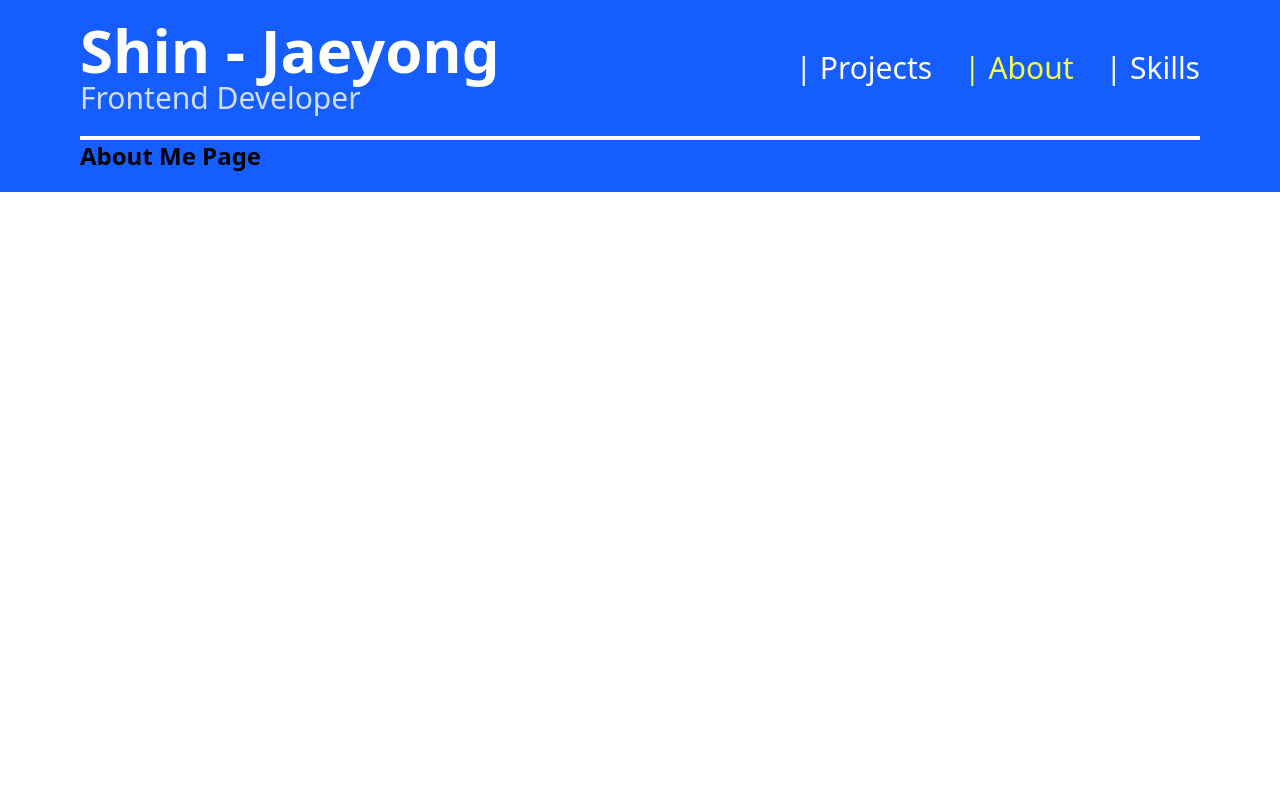
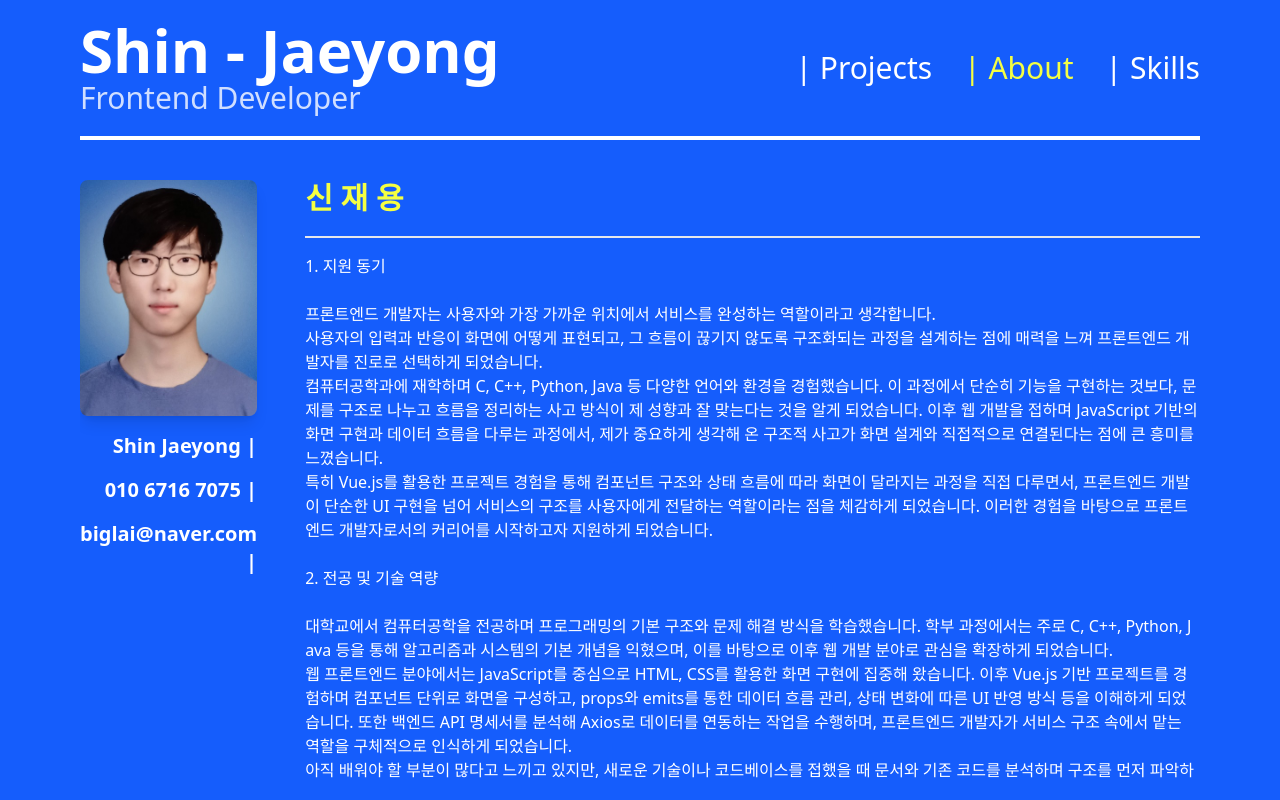
Before and after one commit to FoggyCaligo/Portfolio, a Vue app: page /about in a window 1280 px wide. Built offline with nearby package versions, Linux system fonts and the light colour scheme.

Commit message:
add - About page (pc ver

```diff
--- /dev/null
+++ b/src/components/AboutPage/ProfileDesktop.vue
@@ -0,0 +1,10 @@
+
+
+<template>
+  <div class="w-fill h-full">
+    <img src="../../assets/profile_img.jpg" alt="Profile Image" class="w-full h-auto rounded-lg shadow-lg"/>
+    <h1 class="mt-4 text-xl font-bold text-end text-white"> Shin Jaeyong |</h1>
+    <h1 class="mt-4 text-xl font-bold text-end text-white"> 010 6716 7075 |</h1>
+    <h1 class="mt-4 text-xl font-bold text-end text-white"> biglai@naver.com |</h1>
+  </div>
+</template>
--- /dev/null
+++ b/src/components/AboutPage/ProfileMobile.vue
@@ -0,0 +1,21 @@
+<script setup lang="ts">
+// import { ref } from 'vue';
+
+const btnClass = 'w-full h-fit text-center text-lg text-surface p-2';
+
+// const profileInfo = ref({
+//   name: 'Shin Jaeyong',
+//   contact: '010 6716 7075',
+//   email: 'biglai@naver.com'
+// });
+
+
+</script>
+
+<template>
+  <div class="w-full h-fit flex flex-row">
+    <div :class="btnClass" class="">Profile</div>
+    <div class="">|</div>
+    <div :class="btnClass" class="">Contact</div>
+  </div>
+</template>
--- a/src/components/TimeLine.vue
+++ b/src/components/ProjectsPage/TimeLine.vue
@@ -1,5 +1,5 @@
 <script setup lang="ts">
-  import type { TimelineItem } from '../data/timeLine'
+  import type { TimelineItem } from '../../data/timeLine'
   import TimeLineDesktop from './TimeLineDesktop.vue';
   import TimeLineMobile from './TimeLineMobile.vue';
 
--- a/src/components/TimeLineDesktop.vue
+++ b/src/components/ProjectsPage/TimeLineDesktop.vue
@@ -1,7 +1,7 @@
 <script setup lang="ts">
   import { ref } from 'vue'
-  import type { TimelineItem } from '../data/timeLine'
-  import { useScrollIntoView } from '../composables/useScrollIntoView'
+  import type { TimelineItem } from '../../data/timeLine'
+  import { useScrollIntoView } from '../../composables/useScrollIntoView'
   const props = defineProps<{
     items: TimelineItem[]
     selectedItem: TimelineItem | undefined
--- a/src/components/TimeLineMobile.vue
+++ b/src/components/ProjectsPage/TimeLineMobile.vue
@@ -1,7 +1,7 @@
 <script setup lang="ts">
   import { ref } from 'vue'
-  import type { TimelineItem } from '../data/timeLine'
-  import { useScrollIntoView } from '../composables/useScrollIntoView'
+  import type { TimelineItem } from '../../data/timeLine'
+  import { useScrollIntoView } from '../../composables/useScrollIntoView'
 
 
   const props = defineProps<{
--- a/src/pages/AboutPage.vue
+++ b/src/pages/AboutPage.vue
@@ -1,10 +1,50 @@
 <script setup lang="ts">
+import ProfileDesktop from '../components/AboutPage/ProfileDesktop.vue';
+import ProfileMobile from '../components/AboutPage/ProfileMobile.vue';
 
 </script>
 
 
 <template>
-    <div class="text-2xl font-bold">
-      About Me Page
+    <div class="flex md:flex-row flex-col overflow-hidden justify-between h-[calc(100dvh-var(--nav-h))]  md:pt-10 pt-0">
+      <div class="md:w-fit md:h-full w-full h-fit">
+        <ProfileDesktop class="hidden md:block"/>
+        <ProfileMobile class="block md:hidden"/>
+      </div>
+
+      <div>
+        <div class="w-full h-full pl-0 md:pl-12 overflow-y-scroll scrollbar-hide">
+          <h3 class="w-full md:text-3xl text-2xl font-bold mb-4 text-yellow border-b-2 pb-5">
+            신 재 용
+          </h3>
+          <p class="text-surface break-all whitespace-pre-line">
+            {{
+              `1. 지원 동기
+
+              프론트엔드 개발자는 사용자와 가장 가까운 위치에서 서비스를 완성하는 역할이라고 생각합니다.
+              사용자의 입력과 반응이 화면에 어떻게 표현되고, 그 흐름이 끊기지 않도록 구조화되는 과정을 설계하는 점에 매력을 느껴 프론트엔드 개발자를 진로로 선택하게 되었습니다.
+              컴퓨터공학과에 재학하며 C, C++, Python, Java 등 다양한 언어와 환경을 경험했습니다. 이 과정에서 단순히 기능을 구현하는 것보다, 문제를 구조로 나누고 흐름을 정리하는 사고 방식이 제 성향과 잘 맞는다는 것을 알게 되었습니다. 이후 웹 개발을 접하며 JavaScript 기반의 화면 구현과 데이터 흐름을 다루는 과정에서, 제가 중요하게 생각해 온 구조적 사고가 화면 설계와 직접적으로 연결된다는 점에 큰 흥미를 느꼈습니다.
+              특히 Vue.js를 활용한 프로젝트 경험을 통해 컴포넌트 구조와 상태 흐름에 따라 화면이 달라지는 과정을 직접 다루면서, 프론트엔드 개발이 단순한 UI 구현을 넘어 서비스의 구조를 사용자에게 전달하는 역할이라는 점을 체감하게 되었습니다. 이러한 경험을 바탕으로 프론트엔드 개발자로서의 커리어를 시작하고자 지원하게 되었습니다.
+
+              2. 전공 및 기술 역량
+
+              대학교에서 컴퓨터공학을 전공하며 프로그래밍의 기본 구조와 문제 해결 방식을 학습했습니다. 학부 과정에서는 주로 C, C++, Python, Java 등을 통해 알고리즘과 시스템의 기본 개념을 익혔으며, 이를 바탕으로 이후 웹 개발 분야로 관심을 확장하게 되었습니다.
+              웹 프론트엔드 분야에서는 JavaScript를 중심으로 HTML, CSS를 활용한 화면 구현에 집중해 왔습니다. 이후 Vue.js 기반 프로젝트를 경험하며 컴포넌트 단위로 화면을 구성하고, props와 emits를 통한 데이터 흐름 관리, 상태 변화에 따른 UI 반영 방식 등을 이해하게 되었습니다. 또한 백엔드 API 명세서를 분석해 Axios로 데이터를 연동하는 작업을 수행하며, 프론트엔드 개발자가 서비스 구조 속에서 맡는 역할을 구체적으로 인식하게 되었습니다.
+              아직 배워야 할 부분이 많다고 느끼고 있지만, 새로운 기술이나 코드베이스를 접했을 때 문서와 기존 코드를 분석하며 구조를 먼저 파악하려는 편입니다. 이를 통해 비교적 빠르게 프로젝트 맥락에 적응해 왔습니다.
+
+              3. 프로젝트 및 실무 경험
+
+              학부 과정 중 캡스톤 디자인 프로젝트로 Python과 증권 API를 활용한 자동 트레이딩 프로그램을 개발한 경험이 있습니다. 실시간 데이터를 기반으로 조건을 판단하고 결과를 정리하는 로직을 설계하며, 기능 구현뿐 아니라 전체 흐름을 구조화하는 경험을 할 수 있었습니다. 해당 프로젝트로 대학 연합 산학협력 발표 경진대회에서 수상한 경험도 있습니다.
+              이후 웹 프론트엔드 분야에 집중하며 Vue.js 기반 웹 서비스 개발에 참여했습니다. 기획 문서가 충분하지 않은 상태에서 기존 코드를 분석하며 구조를 파악하고, UI 구현과 API 연동, 반응형 레이아웃 구성, 유지보수 작업 등을 수행했습니다. 이 과정에서 기능을 추가하는 것보다, 왜 이런 구조로 구현되었는지를 이해하는 것이 유지보수에 더 중요하다는 점을 체감했습니다.
+              또한 Vitest를 활용해 일부 컴포넌트에 대한 테스트 코드를 작성해 보며, 코드 변경 시 안정성을 확보하는 방법에 대해서도 경험해 보았습니다.
+
+              5. 향후 목표
+              입사 초기에는 주어진 코드베이스와 서비스 구조를 정확히 이해하는 것을 가장 중요한 목표로 삼고 싶습니다. 이후에는 재사용 가능한 컴포넌트 설계와 UI 구조 개선에 기여할 수 있는 프론트엔드 개발자로 성장하고자 합니다.
+              장기적으로는 사용자 경험을 고려한 화면 설계와 함께, 변경과 확장에 강한 프론트엔드 구조를 설계할 수 있는 개발자가 되는 것이 목표입니다. 기초부터 차근차근 배우며, 팀에 안정적으로 기여하는 구성원이 되겠습니다.
+            `}}
+            </p>
+        </div>
+      </div>
+
     </div>
 </template>
--- a/src/pages/ProjectsPage.vue
+++ b/src/pages/ProjectsPage.vue
@@ -1,7 +1,7 @@
 <script setup lang="ts">
   import { ref } from 'vue'
   import { timelineData } from '../data/timeLine'
-  import TimeLine from '../components/TimeLine.vue'
+  import TimeLine from '../components/ProjectsPage/TimeLine.vue'
   import type { TimelineItem } from '../data/timeLine'
 
   const selectedItem = ref<TimelineItem | undefined>(timelineData[4])
```
Also changed, not shown: src/assets/profile_img.jpg (added), src/components/ProfileModal.vue (added).
